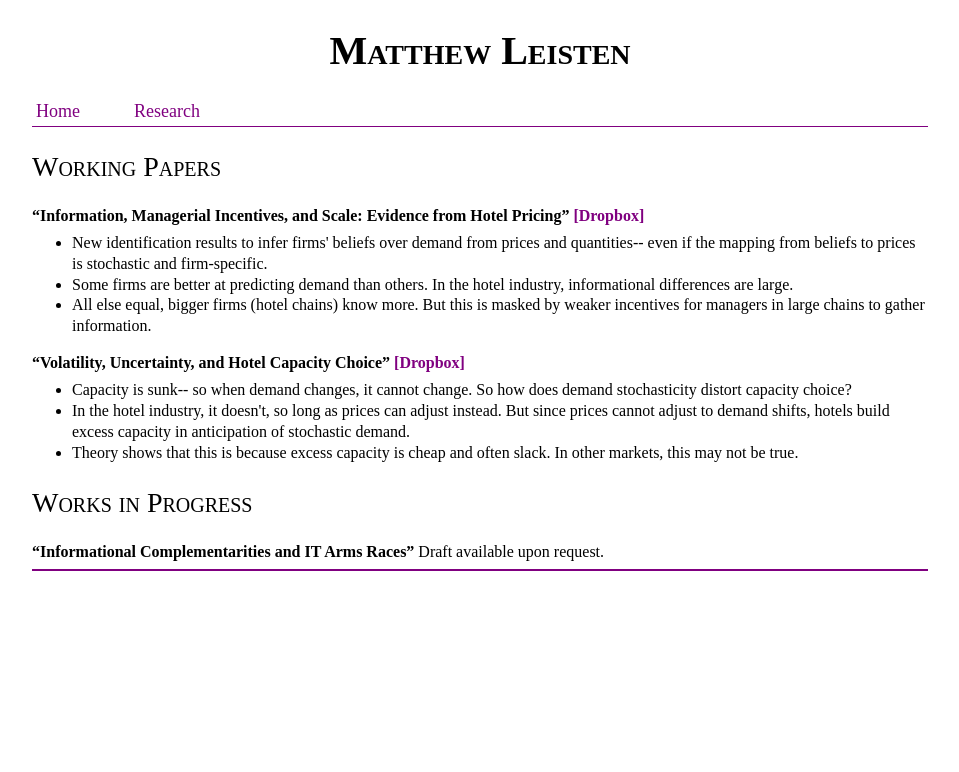
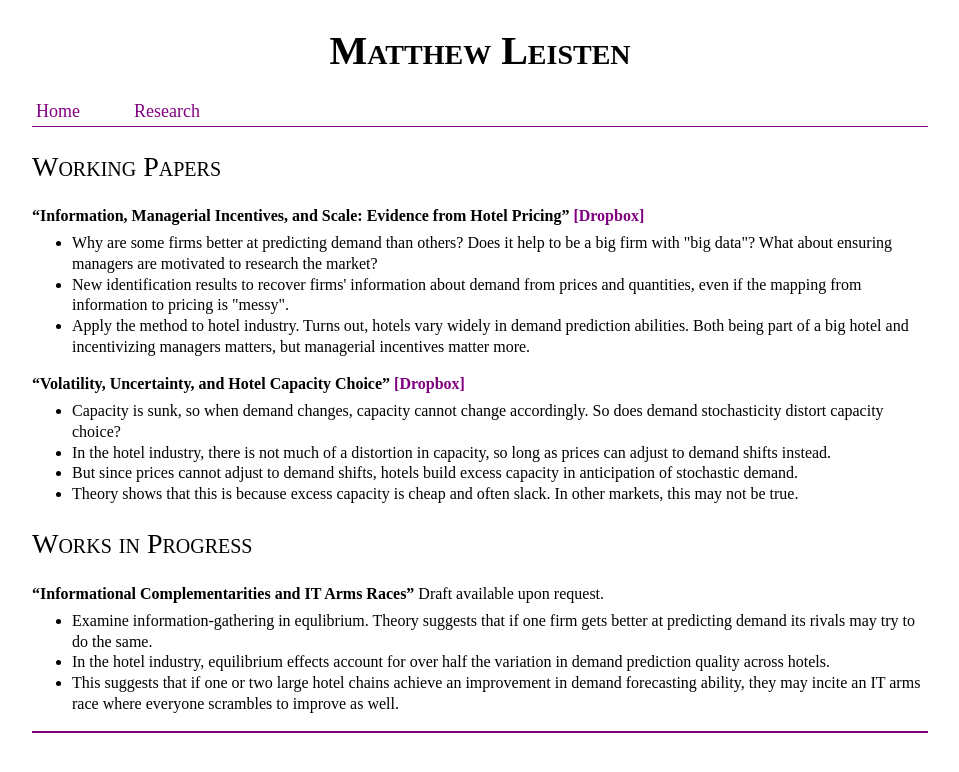
Before and after one commit to mleisten/mleisten.github.io, a Jekyll site: the page Research/index.html, which Jekyll copies as it is, in a window 1280 px wide. Shown: the top 772 px of the page, without its empty margins (160-1119 px from the left). Built offline with Jekyll 4.4.1, drawn with Linux system fonts in a browser that asks for light colours.

Commit message:
Update index.html

```diff
--- a/Research/index.html
+++ b/Research/index.html
@@ -114,24 +114,29 @@ img.myface {
 <a href = "https://www.dropbox.com/s/e2zzypyes3d8og2/Leisten_JMP.pdf?dl=0">
 [Dropbox]</a></p>
 <ul>
-<li>New identification results to infer firms' beliefs over demand from prices and quantities-- even if the mapping from beliefs to prices is stochastic and firm-specific.</li>
-<li>Some firms are better at predicting demand than others. In the hotel industry, informational differences are large.</li>
-<li>All else equal, bigger firms (hotel chains) know more. But this is masked by weaker incentives for managers in large chains to gather information.</li>
+<li>Why are some firms better at predicting demand than others? Does it help to be a big firm with "big data"? What about ensuring managers are motivated to research the market?</li>
+<li>New identification results to recover firms' information about demand from prices and quantities, even if the mapping from information to pricing is "messy".</li>
+<li>Apply the method to hotel industry. Turns out, hotels vary widely in demand prediction abilities. Both being part of a big hotel and incentivizing managers matters, but managerial incentives matter more.</li>
 </ul>
 
 <p><b> “Volatility, Uncertainty, and Hotel Capacity Choice” </b>
 <a href = "https://www.dropbox.com/s/3rzopktnt40p6lo/Volatility__Uncertainty__and_Hotel_Capacity.pdf?dl=0">
 [Dropbox]</a></p>
 <ul>
-<li> Capacity is sunk-- so when demand changes, it cannot change. So how does demand stochasticity distort capacity choice?</li>
-<li> In the hotel industry, it doesn't, so long as prices can adjust instead. But since prices cannot adjust to demand shifts, hotels build excess capacity in anticipation of stochastic demand. </li>
+<li> Capacity is sunk, so when demand changes, capacity cannot change accordingly. So does demand stochasticity distort capacity choice?</li>
+<li> In the hotel industry, there is not much of a distortion in capacity, so long as prices can adjust to demand shifts instead.
+<li>But since prices cannot adjust to demand shifts, hotels build excess capacity in anticipation of stochastic demand. </li>
 <li> Theory shows that this is because excess capacity is cheap and often slack. In other markets, this may not be true. </li>
 </ul>
 
 <h2> Works in Progress </h2>
 
 <p><b> “Informational Complementarities and IT Arms Races” </b> Draft available upon request.</p>
-
+	<ul>
+<li> Examine information-gathering in equlibrium. Theory suggests that if one firm gets better at predicting demand its rivals may try to do the same. </li>
+<li> In the hotel industry, equilibrium effects account for over half the variation in demand prediction quality across hotels. </li>
+<li> This suggests that if one or two large hotel chains achieve an improvement in demand forecasting ability, they may incite an IT arms race where everyone scrambles to improve as well.</li>
+	</ul>
 <footer>
 </footer>
 </div>
```
